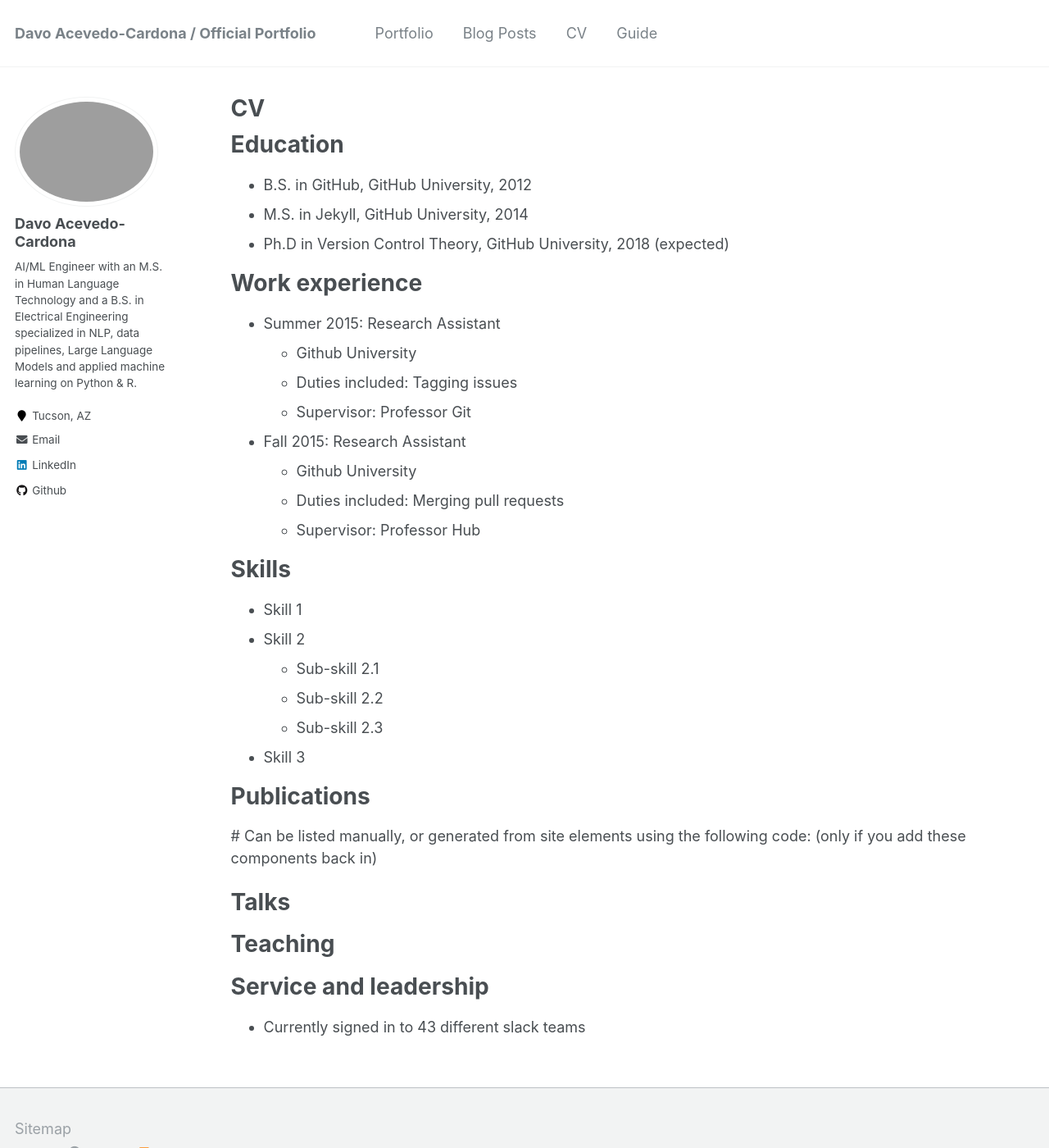
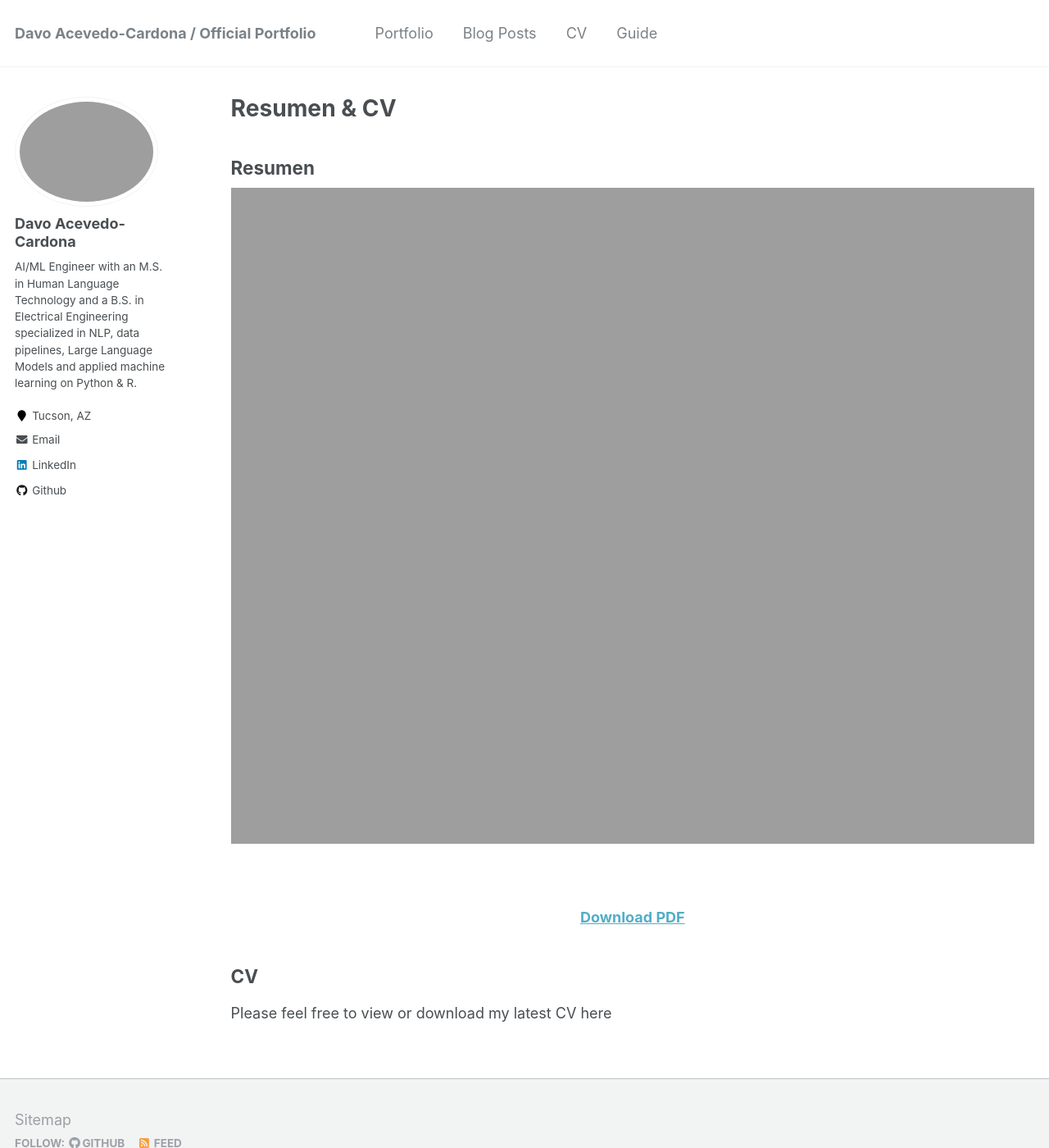
Before and after one commit to lldavoll/lldavoll.github.io, a Jekyll site: the page built from _pages/cv.md, in a window 1280 px wide and 1400 px high. Shown: the whole window at 82% size. Built offline with Jekyll 4.4.1, drawn with Linux system fonts in a browser that asks for light colours.

Commit message:
Update cv.md
add the Resumen

```diff
--- a/_pages/cv.md
+++ b/_pages/cv.md
@@ -1,7 +1,7 @@
 ---
 layout: archive
-title: "CV"
-permalink: /cv/
+title: "Resumen & CV"
+permalink: /resumen_cv/
 author_profile: true
 redirect_from:
   - /resume
@@ -9,52 +9,25 @@ redirect_from:
 
 {% include base_path %}
 
-Education
-======
-* B.S. in GitHub, GitHub University, 2012
-* M.S. in Jekyll, GitHub University, 2014
-* Ph.D in Version Control Theory, GitHub University, 2018 (expected)
+## Resumen
 
-Work experience
-======
-* Summer 2015: Research Assistant
-  * Github University
-  * Duties included: Tagging issues
-  * Supervisor: Professor Git
+<div style="text-align: center;">
 
-* Fall 2015: Research Assistant
-  * Github University
-  * Duties included: Merging pull requests
-  * Supervisor: Professor Hub
+<iframe
+    src="/files/ACEVEDO_Resumen_[March].pdf"
+    width="100%"
+    height="800px"
+    style="border: none;">
+</iframe>
 
-Skills
-======
-* Skill 1
-* Skill 2
-  * Sub-skill 2.1
-  * Sub-skill 2.2
-  * Sub-skill 2.3
-* Skill 3
+</div>
 
-Publications
-======
-  # Can be listed manually, or generated from site elements using the following code: (only if you add these components back in)
-  <ul>{% for post in site.publications %}
-    {% include archive-single-cv.html %}
-  {% endfor %}</ul>
+<br>
 
-Talks
-======
-  <ul>{% for post in site.talks %}
-    {% include archive-single-talk-cv.html %}
-  {% endfor %}</ul>
+<p style="text-align: center;">
+  <a href="/files/ACEVEDO_Resumen_[March].pdf" target="_blank"><strong>Download PDF</strong></a>
+</p>
 
-Teaching
-======
-  <ul>{% for post in site.teaching %}
-    {% include archive-single-cv.html %}
-  {% endfor %}</ul>
+## CV
 
-Service and leadership
-======
-* Currently signed in to 43 different slack teams
+Please feel free to view or download my latest CV here
```
